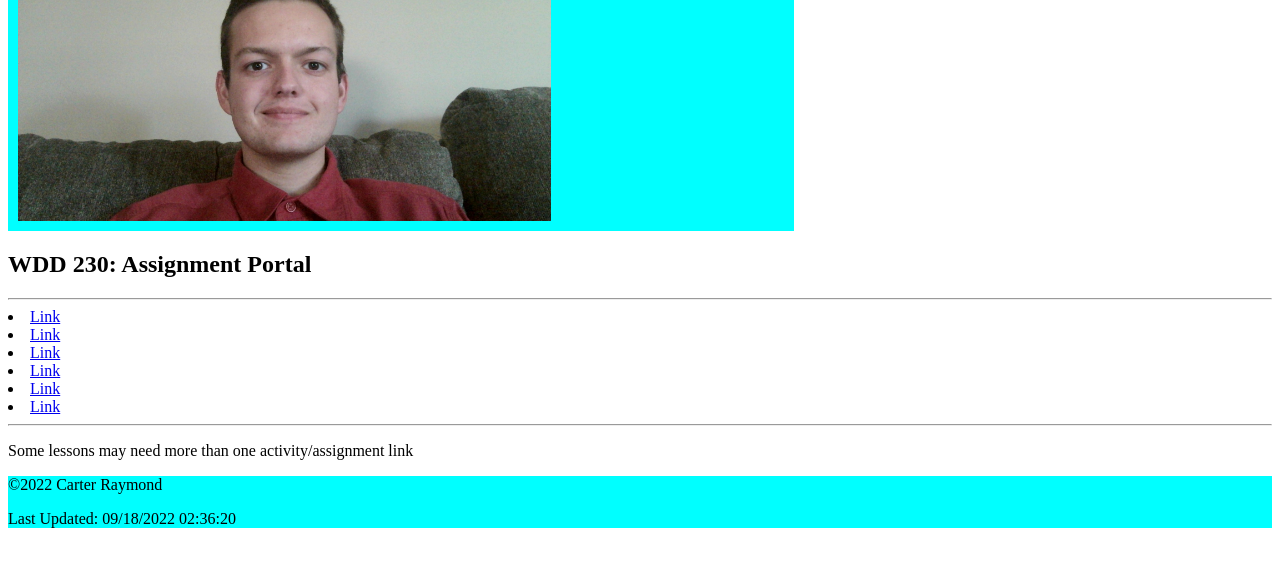
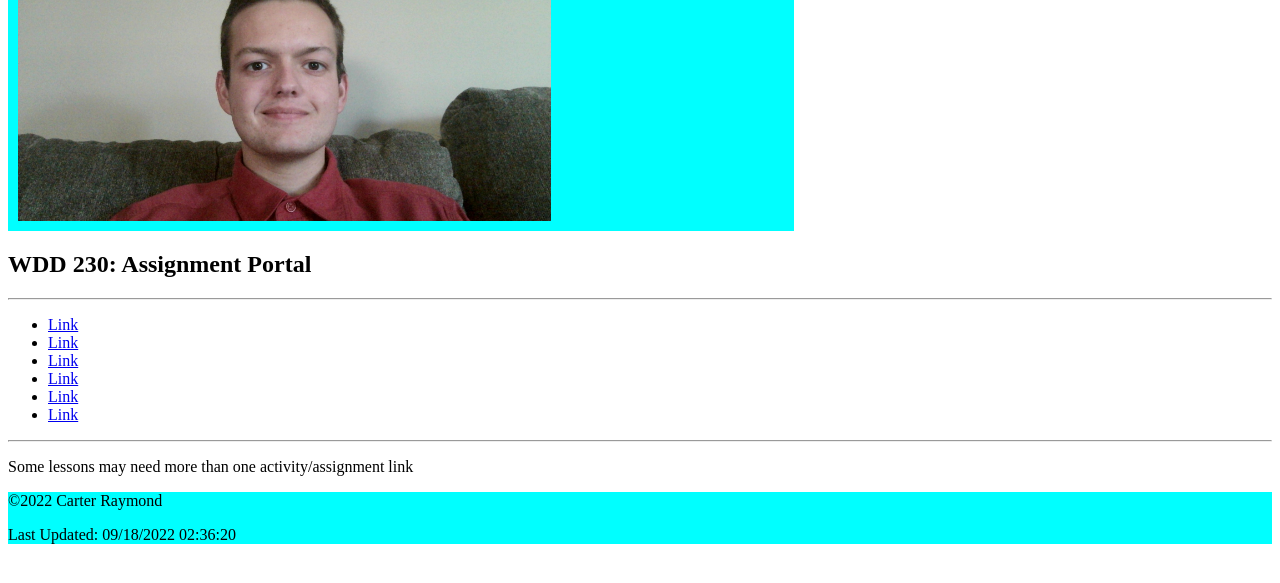
Before and after one commit to carteraymond/BountifulFood-Wdd330, a plain HTML site: page index.html in a window 1280 px wide. Shown: the part 97-680 px from the top of the page. Drawn offline with Linux system fonts and the light colour scheme.

Commit message:
More changes

```diff
--- a/index.html
+++ b/index.html
@@ -1,4 +1,6 @@
 <!DOCTYPE html>
+<html lang="en-us">
+
 <head>
     <meta lang="en-US">
     <meta name="viewport" content="width=device-width, initial-scale=1.0">
@@ -8,9 +10,10 @@
     <link rel="stylesheet" href="../styles/styles.css">
 
 </head>
+
 <body>
     <div class="grid-container">
-        <img src="../images/Profile.jpg" alt="My Face" class="img" id="gridItem" width="auto" height="300" >
+        <img src="../images/Profile.jpg" alt="My Face" class="img" id="gridItem" width="auto" height="300">
         <h1 id="gridItem">
             Carter Raymond
         </h1>
@@ -18,6 +21,7 @@
     </div>
     <h2>WDD 230: Assignment Portal</h2>
     <hr>
+    <ul>
         <li>
             <a href="tel:+">Link</a>
         </li>
@@ -36,6 +40,7 @@
         <li>
             <a href="tel:+">Link</a>
         </li>
+    </ul>
     <hr>
     <p>Some lessons may need more than one activity/assignment link</p>
 
```
Lines whose indentation alone changed are shown as unchanged.
